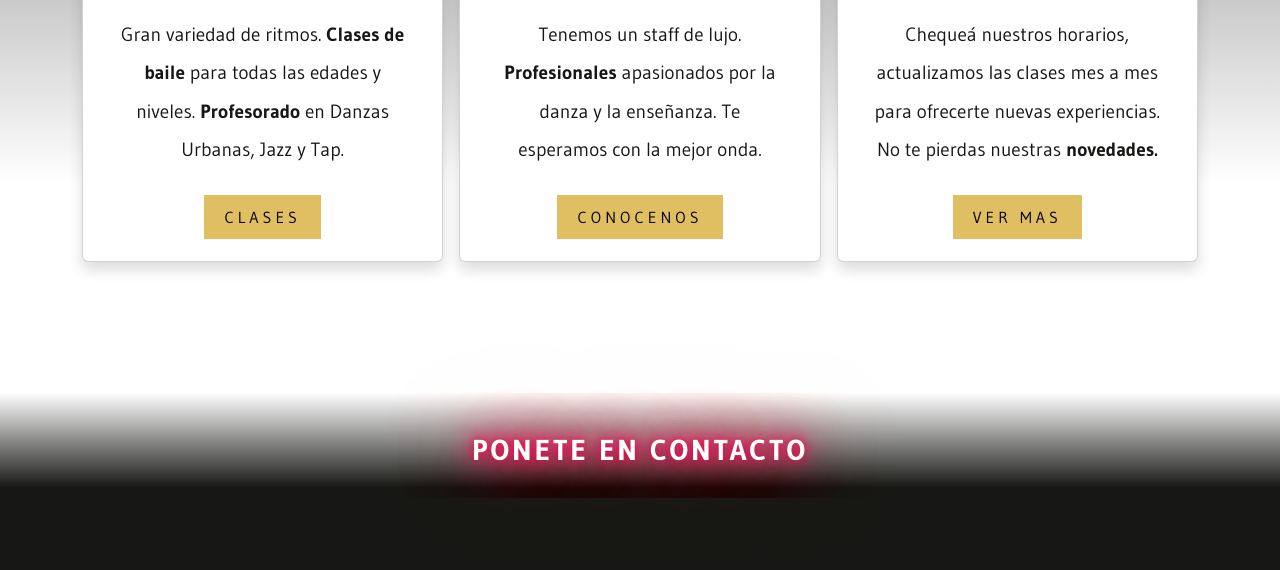
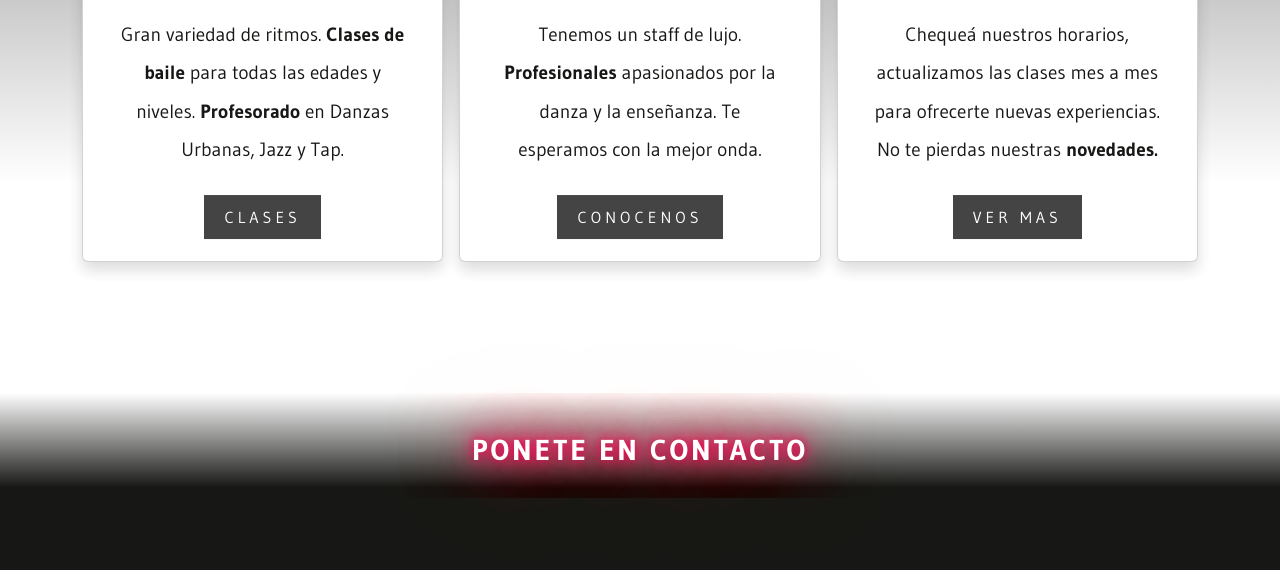
Before and after one commit to MariselPucci/TimeStep_Pucci, a plain HTML site: page index.html in a window 1280 px wide. Shown: the part 1505-2075 px from the top of the page. Drawn offline with nearby package versions, Linux system fonts and the light colour scheme.

Commit message:
modificaciones en _main.scss para cumplir con el desafio

```diff
--- a/sass/_main.scss
+++ b/sass/_main.scss
@@ -152,7 +152,7 @@ main {
 }
 
 .btn-neon--dark {
-    @include boton(#000, #e0bf62)
+    @include boton(#fff, #444)
 }
 
 @mixin sombra ($bg, $col){
```
Also changed, not shown: css/style.css.
